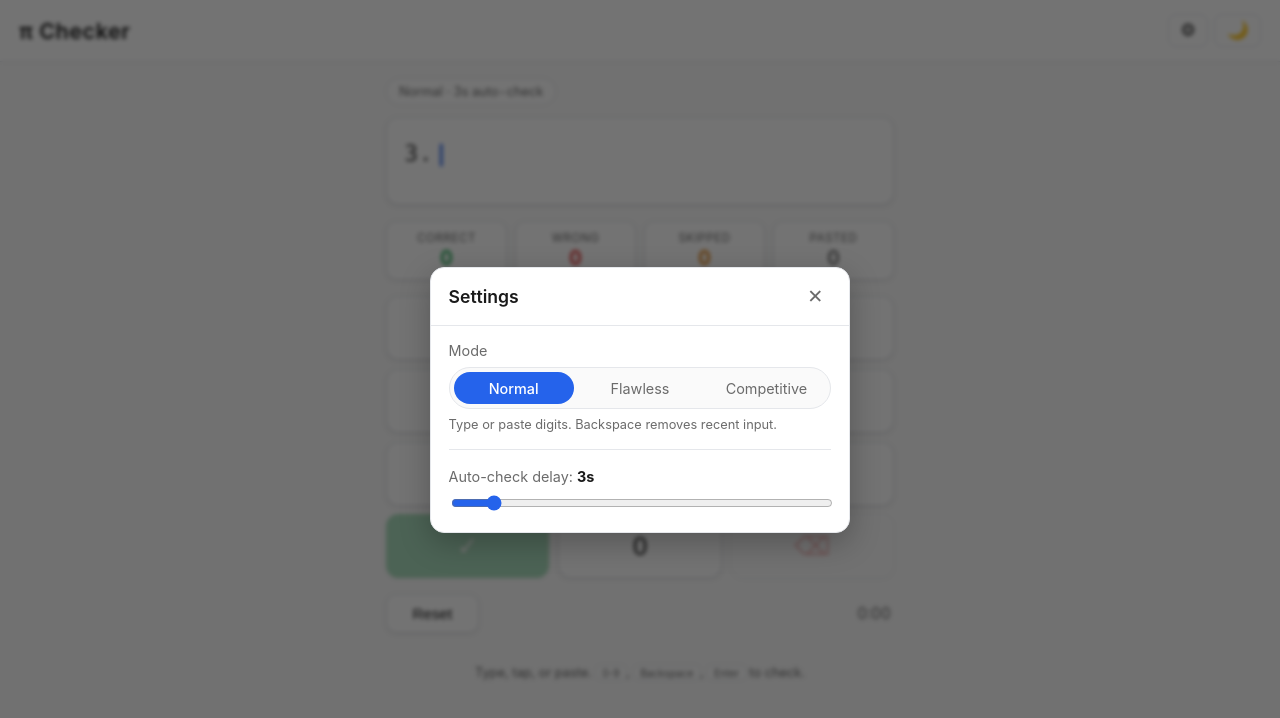
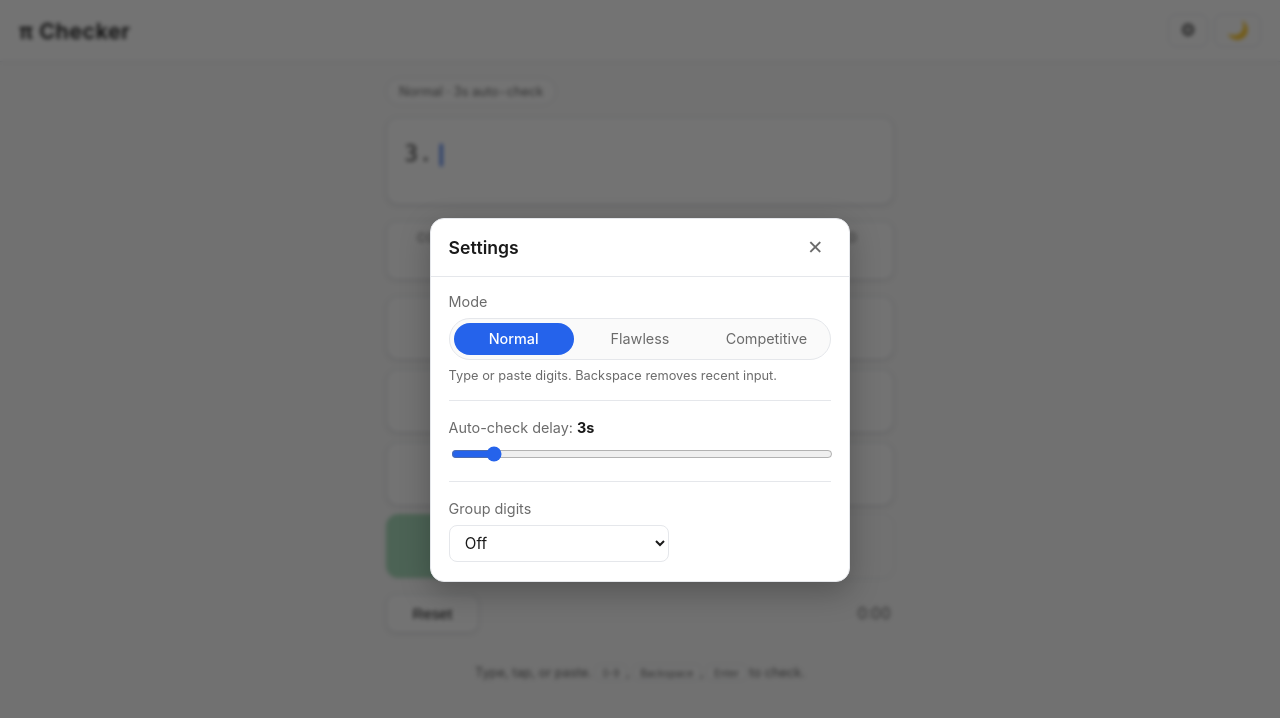
Before and after one commit to pengowray/pi-checker, a plain HTML site: page docs/index.html in a window 1280 px wide. Both pictures are taken after a click on the button "Settings". Drawn offline with Linux system fonts and the light colour scheme.

Commit message:
Add digit grouping option (off / 2-7) in settings

```diff
--- a/docs/index.html
+++ b/docs/index.html
@@ -94,6 +94,19 @@
           </div>
           <input type="range" id="auto-seconds" min="0" max="31" value="3" step="1">
         </div>
+
+        <div class="setting">
+          <div class="setting-label"><label for="group-size">Group digits</label></div>
+          <select id="group-size" class="setting-select">
+            <option value="0">Off</option>
+            <option value="2">Groups of 2</option>
+            <option value="3">Groups of 3</option>
+            <option value="4">Groups of 4</option>
+            <option value="5">Groups of 5</option>
+            <option value="6">Groups of 6</option>
+            <option value="7">Groups of 7</option>
+          </select>
+        </div>
       </div>
     </div>
   </div>
--- a/docs/script.js
+++ b/docs/script.js
@@ -36,12 +36,14 @@ const state = {
   gameLocked: false,
   competitiveEnded: false,
   competitiveFrozenAt: 0, // seconds elapsed when the comp session ended
+  groupSize: 0, // 0 = off; otherwise 2..7
 };
 
 // ---- DOM refs ----
 const userDigitsEl = document.getElementById('user-digits');
 const autoSecondsInput = document.getElementById('auto-seconds');
 const autoSecondsLabel = document.getElementById('auto-seconds-label');
+const groupSizeSelect = document.getElementById('group-size');
 const modeInputs = document.querySelectorAll('input[name="mode"]');
 const themeToggle = document.getElementById('theme-toggle');
 const settingsToggle = document.getElementById('settings-toggle');
@@ -73,6 +75,11 @@ function setTheme(theme) {
   document.documentElement.setAttribute('data-theme', theme);
   themeToggle.textContent = theme === 'dark' ? '☀️' : '\u{1F319}';
 }
+groupSizeSelect.addEventListener('change', () => {
+  state.groupSize = parseInt(groupSizeSelect.value, 10) || 0;
+  render();
+});
+
 themeToggle.addEventListener('click', () => {
   const current = document.documentElement.getAttribute('data-theme');
   const next = current === 'dark' ? 'light' : 'dark';
@@ -402,15 +409,23 @@ function computeStatuses() {
 function render() {
   const frag = document.createDocumentFragment();
   let correct = 0, wrong = 0, skipped = 0, pasted = 0;
+  let pos = 0; // count of rendered digit spans, for group boundaries
+
+  function tagGroup(span) {
+    if (state.groupSize > 0 && pos > 0 && pos % state.groupSize === 0) {
+      span.classList.add('group-start');
+    }
+    pos += 1;
+  }
 
   for (const e of state.entries) {
     if (e.checked) {
-      // Show skipped pi digits before this entry as small markers
       for (const s of e.skippedBefore) {
         const span = document.createElement('span');
         span.className = 'digit skipped-marker';
         span.textContent = s;
         span.title = 'skipped digit';
+        tagGroup(span);
         frag.appendChild(span);
         skipped += 1;
       }
@@ -424,6 +439,7 @@ function render() {
       } else if (e.pasted) {
         span.title = 'pasted';
       }
+      tagGroup(span);
       frag.appendChild(span);
       if (e.status === 'correct') {
         if (e.pasted) pasted += 1;
@@ -435,6 +451,7 @@ function render() {
       const span = document.createElement('span');
       span.className = 'digit pending';
       span.textContent = e.char;
+      tagGroup(span);
       frag.appendChild(span);
     }
   }
--- a/docs/style.css
+++ b/docs/style.css
@@ -182,6 +182,19 @@ input[type="range"] {
   accent-color: var(--accent);
 }
 
+.setting-select {
+  background: var(--key-bg);
+  color: var(--fg);
+  border: 1px solid var(--border);
+  border-radius: 8px;
+  padding: 0.45rem 0.7rem;
+  font-size: 0.95rem;
+  font-family: inherit;
+  cursor: pointer;
+  width: 100%;
+  max-width: 220px;
+}
+
 input[type="range"]:disabled {
   opacity: 0.5;
 }
@@ -292,6 +305,7 @@ input[type="range"]:disabled {
 }
 
 .digit { display: inline-block; }
+.digit.group-start { margin-left: 0.45em; }
 .digit.correct { color: var(--correct); }
 .digit.correct.pasted { color: var(--fg); opacity: 0.85; }
 .digit.wrong {
```
